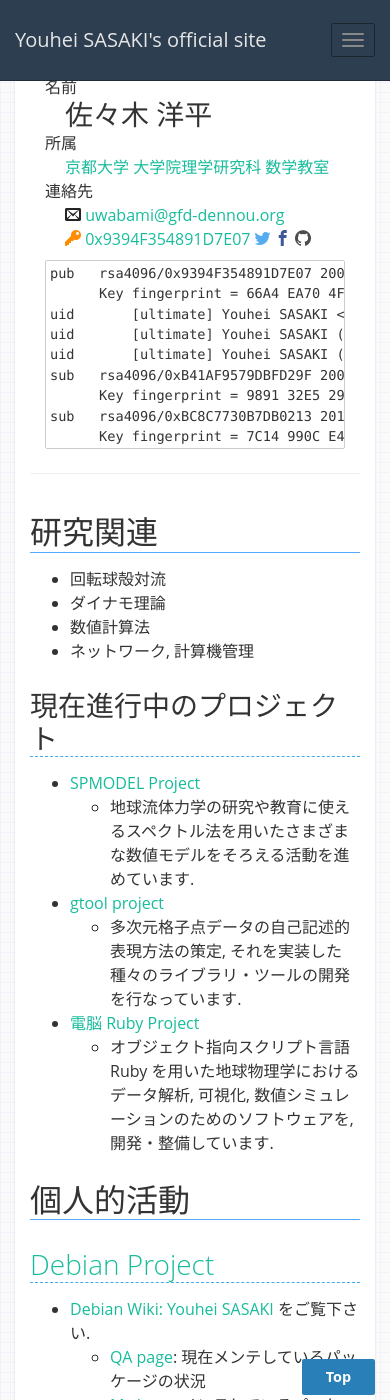
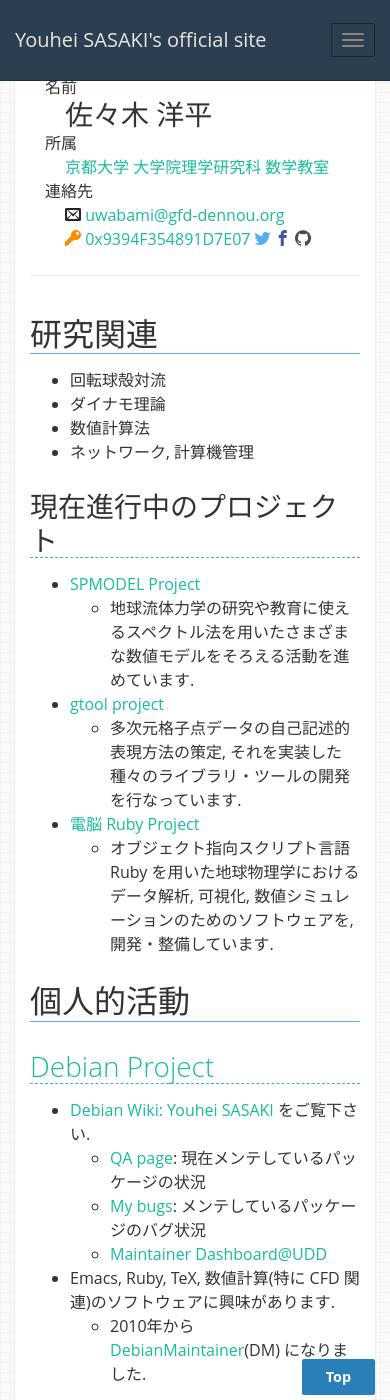
Before and after one commit to uwabami/uwabami.github.io, a Jekyll site: the page built from index.html, in a window 390 px wide and 1400 px high, scrolled down 518 px. Built offline with Jekyll 4.4.1, drawn with Linux system fonts in a browser that asks for light colours; some web fonts are replaced; some of the changed text lies outside the part shown.

Commit message:
Update css
Signed-off-by: Youhei SASAKI <uwabami@gfd-dennou.org>

```diff
--- a/_sass/_basic.scss
+++ b/_sass/_basic.scss
@@ -138,6 +138,16 @@ strong {
     padding: 2px 4px;
 }
 @media (max-width:  767px){
+.gpgkey{
+    display: none;
+   }
+}
+@media (min-width:  768px) and (max-width:  991px){
+.gpgkey{
+    display: none;
+   }
+}
+@media (max-width:  767px){
     .top-btn{
         z-index: 200;
         position: fixed;
--- a/index.en.org
+++ b/index.en.org
@@ -1,5 +1,5 @@
 #+TITLE: Youhei SASAKI's Official site
-#+DATE: 2017-01-19 03:25:18
+#+DATE: 2017-01-26 19:57:25
 #+LANGUAGE: en
 #+REF: index
 #+LAYOUT: default
@@ -17,7 +17,7 @@
                {{{envelope(uwabami@gfd-dennou.org)}}} {{{br}}}
                {{{nobr}}} {{{keybase(uwabami)}}} [[https://keybase.io/uwabami/pgp_keys.asc][0x9394F354891D7E07]] {{{twitter(uwabami)}}} {{{fb(sasakyh)}}}  {{{github(uwabami)}}} {{{end_nobr}}}
   #+BEGIN_EXPORT html
-<div class="hidden-sm hidden-xs"><pre id="gpgkey">pub   rsa4096/0x9394F354891D7E07 2009-09-03 [SC]
+<div class="gpgkey"><pre id="gpgkey">pub   rsa4096/0x9394F354891D7E07 2009-09-03 [SC]
       Key fingerprint = 66A4 EA70 4FE2 4055 8D6A  C2E6 9394 F354 891D 7E07
 uid       [ultimate] Youhei SASAKI &lt;uwabami@gfd-dennou.org&gt;
 uid       [ultimate] Youhei SASAKI (JunkHub) &lt;uwabami@junkhub.org&gt;
--- a/index.html
+++ b/index.html
@@ -1,17 +1,17 @@
 ---
 title: Youhei SASAKI's Official site
-date: 2017-01-19 03:15:34
+date: 2017-01-26 19:56:39
 layout: top
 lang: ja
 ref: index
 ---
-<div id="outline-container-org3e394bf" class="outline-2">
-<h2 id="org3e394bf">Welcome!!</h2>
-<div class="outline-text-2" id="text-org3e394bf">
+<div id="outline-container-org1cea588" class="outline-2">
+<h2 id="org1cea588">Welcome!!</h2>
+<div class="outline-text-2" id="text-org1cea588">
 <div class="col-lg-4 col-md-5 col-sm-4">
 
 <figure>
-<p><img src="images/face.jpeg" alt="face.jpeg" class="img-responsive center-block">
+<p><img src="images/face.jpeg" alt="face.jpeg" class="img-responsive">
 </p>
 </figure>
 </div>
@@ -22,7 +22,7 @@ ref: index
 <dt>連絡先</dt><dd><i class="icon-envelop envelop"></i> <a href="mailto:uwabami@gfd-dennou.org">uwabami@gfd-dennou.org</a> <br/>
 <span style="white-space:nowrap!important;"> <a href="https://keybase.io/uwabami/" target="_blank"><i class="icon-key keybase"></i></a> <a href="https://keybase.io/uwabami/pgp_keys.asc">0x9394F354891D7E07</a> <a href="https://twitter.com/uwabami/" target="_blank"><i class="icon-twitter twitter"></i></a> <a href="https://facebook.com/sasakyh/" target="_blank"><i class="icon-facebook facebook"></i></a>  <a href="https://github.com/uwabami/" target="_blank"><i class="icon-github github"></i></a> </span></dd>
 </dl>
-<div class="hidden-sm hidden-xs"><pre id="gpgkey">pub   rsa4096/0x9394F354891D7E07 2009-09-03 [SC]
+<div class="gpgkey"><pre id="gpgkey">pub   rsa4096/0x9394F354891D7E07 2009-09-03 [SC]
       Key fingerprint = 66A4 EA70 4FE2 4055 8D6A  C2E6 9394 F354 891D 7E07
 uid       [ultimate] Youhei SASAKI &lt;uwabami@gfd-dennou.org&gt;
 uid       [ultimate] Youhei SASAKI (JunkHub) &lt;uwabami@junkhub.org&gt;
@@ -30,16 +30,17 @@ uid       [ultimate] Youhei SASAKI (Debian JP Project) &lt;uwabami@debian.or.jp&
 sub   rsa4096/0xB41AF9579DBFD29F 2009-09-03 [E]
       Key fingerprint = 9891 32E5 2947 1AFD D095  77C9 B41A F957 9DBF D29F
 sub   rsa4096/0xBC8C7730B7DB0213 2016-12-12 [A]
-      Key fingerprint = 7C14 990C E4C0 CAE6 7D7E  B874 BC8C 7730 B7DB 0213</pre></div>
+      Key fingerprint = 7C14 990C E4C0 CAE6 7D7E  B874 BC8C 7730 B7DB 0213</pre>
+</div>
 </div><!--/.col-lg-8 -->
 <div class="clearfix"></div>
 <hr >
 <div class="col-sm-12">
 </div>
 </div>
-<div id="outline-container-orgc4713a1" class="outline-2">
-<h2 id="orgc4713a1">研究関連</h2>
-<div class="outline-text-2" id="text-orgc4713a1">
+<div id="outline-container-orgd40e015" class="outline-2">
+<h2 id="orgd40e015">研究関連</h2>
+<div class="outline-text-2" id="text-orgd40e015">
 <ul class="org-ul">
 <li>回転球殻対流</li>
 <li>ダイナモ理論</li>
@@ -47,9 +48,9 @@ sub   rsa4096/0xBC8C7730B7DB0213 2016-12-12 [A]
 <li>ネットワーク, 計算機管理</li>
 </ul>
 </div>
-<div id="outline-container-org32ec1eb" class="outline-3">
-<h3 id="org32ec1eb">現在進行中のプロジェクト</h3>
-<div class="outline-text-3" id="text-org32ec1eb">
+<div id="outline-container-orgacf8f86" class="outline-3">
+<h3 id="orgacf8f86">現在進行中のプロジェクト</h3>
+<div class="outline-text-3" id="text-orgacf8f86">
 <ul class="org-ul">
 <li><a href="http://www.gfd-dennou.org/library/spmodel/index.htm">SPMODEL Project</a>
 <ul class="org-ul">
@@ -68,12 +69,12 @@ sub   rsa4096/0xBC8C7730B7DB0213 2016-12-12 [A]
 </div>
 </div>
 
-<div id="outline-container-orgc45c591" class="outline-2">
-<h2 id="orgc45c591">個人的活動</h2>
-<div class="outline-text-2" id="text-orgc45c591">
-</div><div id="outline-container-org177374f" class="outline-3">
-<h3 id="org177374f"><a href="http://www.debian.org">Debian Project</a></h3>
-<div class="outline-text-3" id="text-org177374f">
+<div id="outline-container-orga1d4dd1" class="outline-2">
+<h2 id="orga1d4dd1">個人的活動</h2>
+<div class="outline-text-2" id="text-orga1d4dd1">
+</div><div id="outline-container-orga8be02c" class="outline-3">
+<h3 id="orga8be02c"><a href="http://www.debian.org">Debian Project</a></h3>
+<div class="outline-text-3" id="text-orga8be02c">
 <ul class="org-ul">
 <li><a href="http://bit.ly/1luxhNI">Debian Wiki: Youhei SASAKI</a> をご覧下さい.
 <ul class="org-ul">
@@ -88,9 +89,9 @@ sub   rsa4096/0xBC8C7730B7DB0213 2016-12-12 [A]
 </ul>
 </div>
 </div>
-<div id="outline-container-org8c84f5a" class="outline-3">
-<h3 id="org8c84f5a"><a href="http://www.debian.or.jp">Debian JP Project</a></h3>
-<div class="outline-text-3" id="text-org8c84f5a">
+<div id="outline-container-org9e43912" class="outline-3">
+<h3 id="org9e43912"><a href="http://www.debian.or.jp">Debian JP Project</a></h3>
+<div class="outline-text-3" id="text-org9e43912">
 <ul class="org-ul">
 <li>2009 年から公式メンバーとして参加しています.
 <ul class="org-ul">
```
Also changed, not shown: index.en.html (+20 -20 lines), index.org (+5 -4 lines).
